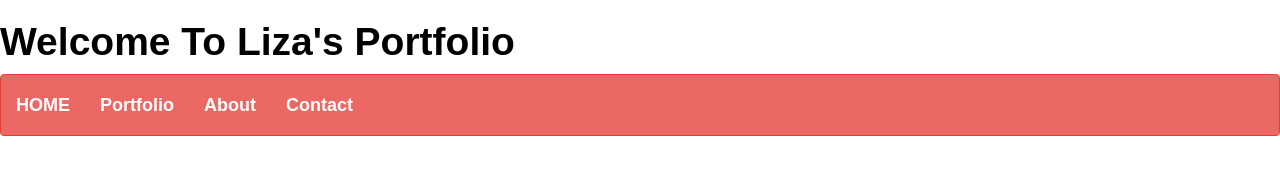
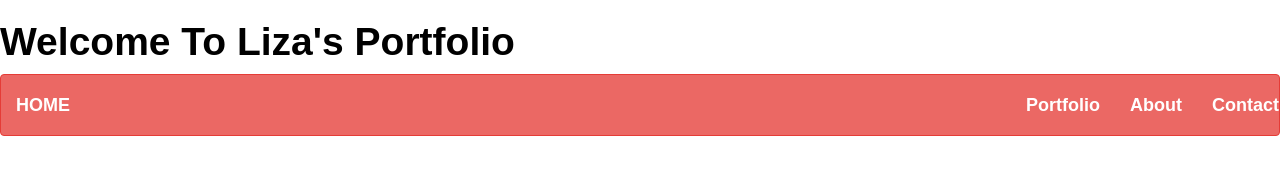
Before and after one commit to LizaHCarter/LizaHCarter.github.io, a website: page client/index.jade in a window 1280 px wide. Drawn offline with nearby package versions, Linux system fonts and the light colour scheme; files that its build step writes are made by us from their sources; a web font is replaced by a local one.

Commit message:
formatting

```diff
--- a/client/index.jade
+++ b/client/index.jade
@@ -16,11 +16,10 @@ html(lang='en')
           span.icon-bar
           span.icon-bar
         a.navbar-brand(href='#') Home
-      .navbar-collapse.collapse.navbar-responsive-collapse
-        ul.nav.navbar-nav
-          li
-            a(href='#') Portfolio
-          li
-            a(href='#') About
-          li
-            a(href='#') Contact
+      ul.nav.navbar-nav.navbar-right
+        li
+          a(href='#') Portfolio
+        li
+          a(href='#') About
+        li
+          a(href='#') Contact
```
Also changed, not shown: index.html, public/index.html.
